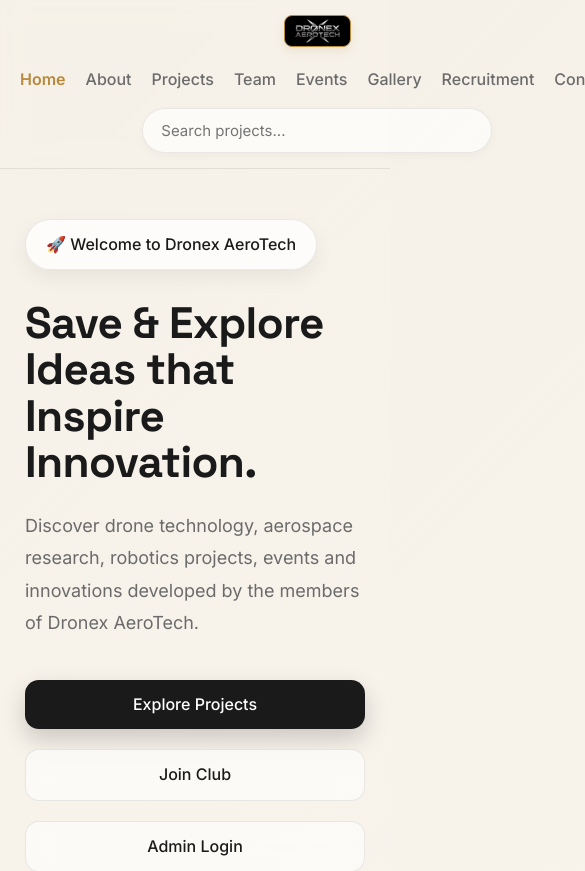
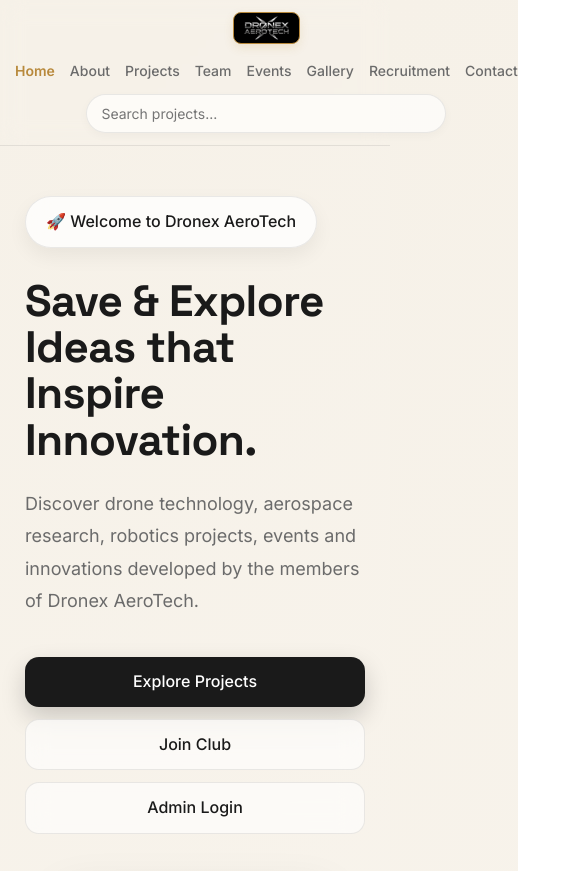
Before and after one commit to chandanisolanki9343-hub/dronex-aerotech, a React (Vite) app in the folder frontend/: page / in a window 390 px wide. Shown: the top 871 px of the page, 585 px wide, since content can reach past the window. Built offline with nearby package versions, Linux system fonts and the light colour scheme; no server answers.

Commit message:
Fix button wrapping and add intermediate responsive spacing for single-row navbar layout

```diff
--- a/frontend/src/components/Hero.css
+++ b/frontend/src/components/Hero.css
@@ -51,6 +51,7 @@
 .hero-buttons{
     display:flex;
     gap:20px;
+    flex-wrap:wrap;
 }
 
 .hero-right{
@@ -124,8 +125,8 @@
 
 @media(max-width: 1100px) {
     .hero {
-        padding: 60px 40px;
-        gap: 40px;
+        padding: 90px 40px 60px;
+        gap: 30px;
     }
     .inspiration-card {
         width: 350px;
@@ -133,6 +134,9 @@
     }
     .hero h1 {
         font-size: 52px;
+    }
+    .hero-buttons {
+        gap: 12px;
     }
 }
 
--- a/frontend/src/components/Navbar.css
+++ b/frontend/src/components/Navbar.css
@@ -76,9 +76,27 @@
 
 @media(max-width:1000px){
     .navbar{
-        padding: 15px 30px;
+        padding: 12px 25px;
+        gap: 15px;
+    }
+    .navbar-links {
+        gap: 15px;
+    }
+    .navbar-links a {
+        font-size: 14px;
+    }
+    .navbar-search input {
+        width: 170px;
+        padding: 10px 14px;
+        font-size: 14px;
+    }
+}
+
+@media(max-width:880px){
+    .navbar {
         flex-wrap: wrap;
-        gap: 15px 20px;
+        gap: 12px 15px;
+        padding: 12px 20px;
     }
     .navbar-logo {
         order: 1;
@@ -90,10 +108,10 @@
         order: 3;
         width: 100%;
         justify-content: center;
-        margin-top: 5px;
+        margin-top: 4px;
     }
     .navbar-search input {
-        width: 200px;
+        width: 180px;
     }
 }
 
@@ -101,8 +119,8 @@
     .navbar {
         flex-direction: column;
         align-items: center;
-        gap: 15px;
-        padding: 15px 20px;
+        gap: 12px;
+        padding: 12px 15px;
     }
     .navbar-logo {
         order: unset;
@@ -117,7 +135,7 @@
     .navbar-links {
         order: unset;
         width: auto;
-        gap: 15px 20px;
+        gap: 12px 15px;
     }
 }
 
--- a/frontend/src/global.css
+++ b/frontend/src/global.css
@@ -134,6 +134,7 @@
   border: none;
   transition: all 0.3s ease;
   font-family: var(--font-body);
+  white-space: nowrap;
 }
 
 .btn-primary {
```
